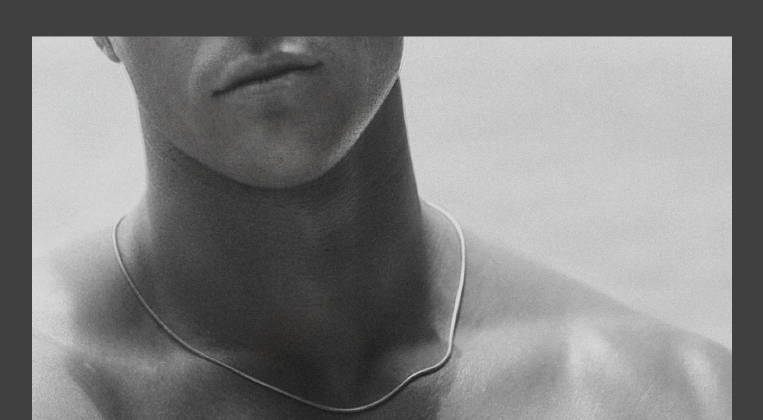
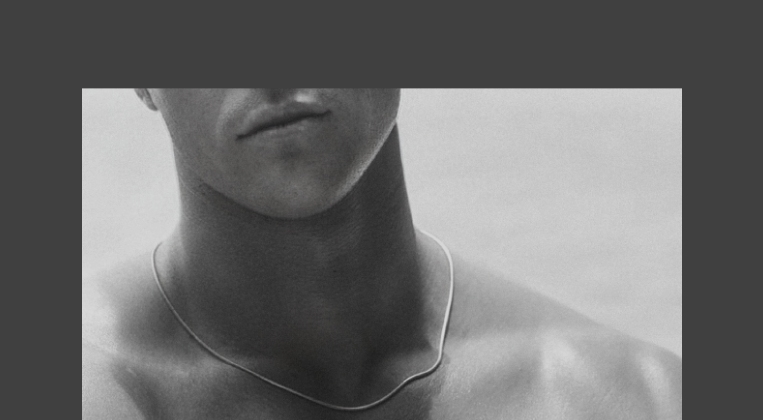
Before and after one commit to BrayMccarthy/Personal-Link, a plain HTML site: page index.html in a window 1280 px wide. Shown: the top 420 px of the page, without its empty margins (258-1021 px from the left). Drawn offline with Linux system fonts and the light colour scheme.

Commit message:
Update index.html

```diff
--- a/index.html
+++ b/index.html
@@ -100,7 +100,7 @@
       position: absolute;
       top: 50%;
       left: 50%;
-      width: 700px; /* Resize your background here */
+      width: 600px; /* Resize your background here */
       transform: translate(-50%, -50%);
       opacity: 0.8; /* Controls fade/visibility */
       z-index: 0;
```
